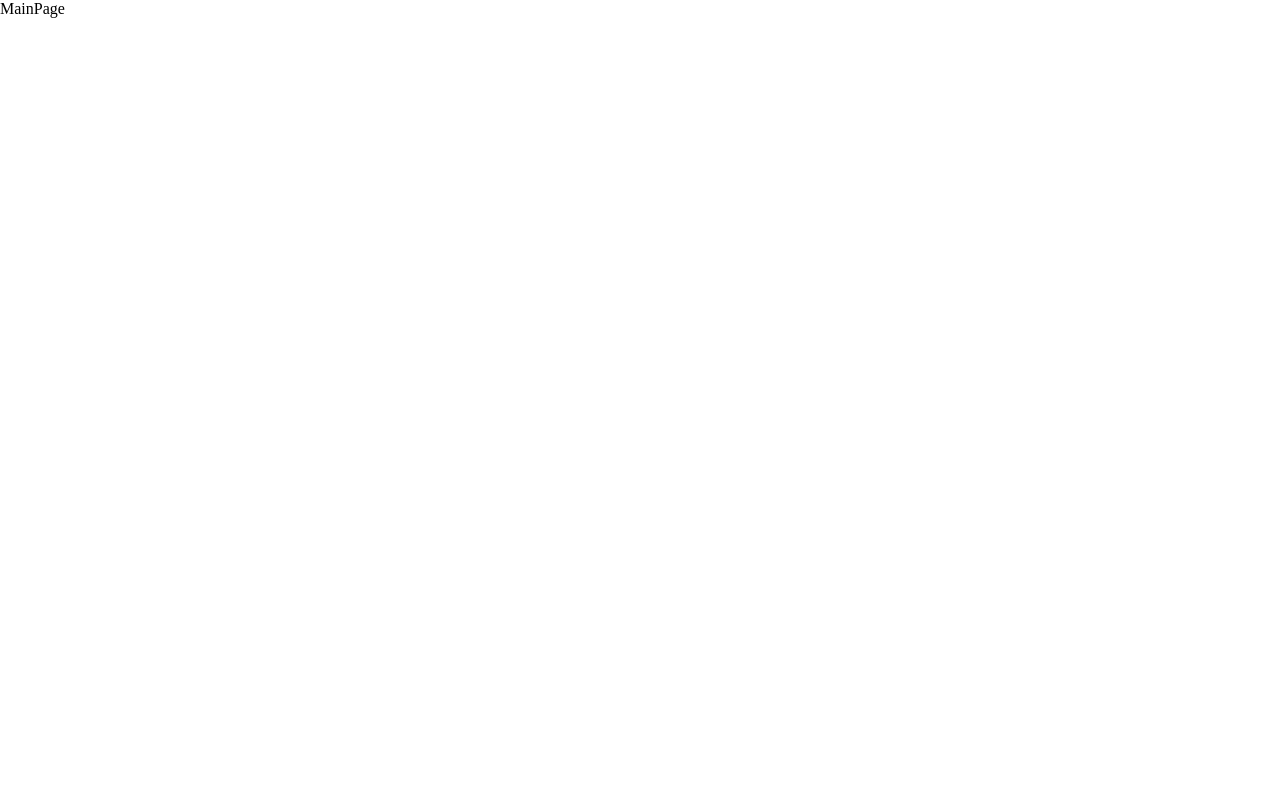
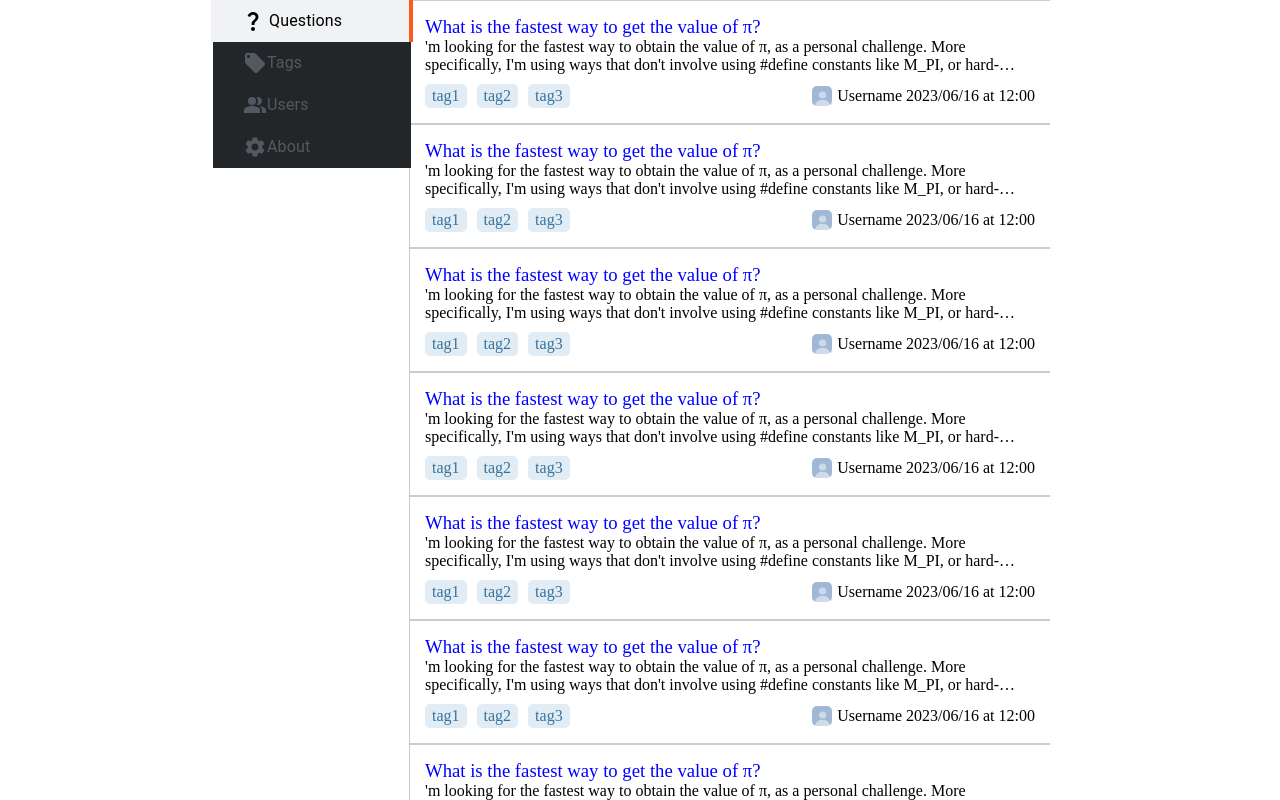
Before and after one commit to codestates-seb/seb44_pre_011, a React (Create React App) app: page / in a window 1280 px wide. Shown: the top 800 px of the page. Built offline with nearby package versions, Linux system fonts and the light colour scheme.

Commit message:
mainpage fix

```diff
--- a/src/Components/Questions/Questions.module.css
+++ b/src/Components/Questions/Questions.module.css
@@ -12,7 +12,6 @@ h3 {
 
 #container {
   height: 10%;
-  width: 50%;
   border-top: 1px solid #ccc;
   border-bottom: 1px solid #ccc;
   padding: 15px;
--- a/src/Pages/Main/MainPage.js
+++ b/src/Pages/Main/MainPage.js
@@ -1,7 +1,61 @@
 import React from "react";
+import { useState } from "react";
+import Aside from "../../Components/Aside/Aside";
+import Footer from "../../Components/Footer/Footer";
+import Questions from "../../Components/Questions/Questions";
+import style from "./MainPage.module.css";
 
 const MainPage = () => {
-  return <div>MainPage</div>;
+  const [page, setPage] = useState(1);
+  const offset = (page - 1) * 15;
+
+  const array = Array(50).fill();
+  const numPages = Math.ceil(array.length / 15);
+
+  return (
+    <div>
+      <div id={style.main}>
+        <div id={style.asdie}>
+          <Aside />
+        </div>
+        <div id={style.question}>
+          {array.slice(offset, offset + 15).map((index) => (
+            <Questions key={index} />
+          ))}
+        </div>
+      </div>
+      <div id={style.nav}>
+        <button
+          className={style.button}
+          onClick={() => setPage(page - 1)}
+          disabled={page === 1}
+        >
+          &lt;
+        </button>
+        {Array(numPages)
+          .fill()
+          .map((_, i) => (
+            <button
+              className={page === i + 1 ? style.buttonselect : style.button}
+              key={i + 1}
+              onClick={() => setPage(i + 1)}
+            >
+              {i + 1}
+            </button>
+          ))}
+        <button
+          className={style.button}
+          onClick={() => setPage(page + 1)}
+          disabled={page === numPages}
+        >
+          &gt;
+        </button>
+      </div>
+      <div id={style.footer}>
+        <Footer />
+      </div>
+    </div>
+  );
 };
 
 export default MainPage;
--- /dev/null
+++ b/src/Pages/Main/MainPage.module.css
@@ -0,0 +1,72 @@
+* {
+  align-items: center;
+  margin: 0;
+}
+
+#main {
+  display: flex;
+  flex-direction: row;
+  justify-content: center;
+  align-items: flex-start;
+}
+
+#asdie {
+  position: sticky;
+  top: 0;
+  clear: both;
+  overflow: visible;
+}
+
+#question {
+  width: 50%;
+  border-left: 1px solid #ccc;
+  clear: both;
+  margin-left: 15px;
+}
+
+#nav {
+  display: flex;
+  justify-content: center;
+  align-items: center;
+  gap: 4px;
+  margin: 16px;
+}
+
+.button {
+  border: none;
+  border-radius: 8px;
+  padding: 8px;
+  margin: 0;
+  background: black;
+  color: white;
+  font-size: 1rem;
+}
+
+.button:hover {
+  background: tomato;
+  cursor: pointer;
+  transform: translateY(-2px);
+}
+
+.button:disabled {
+  background: grey;
+  cursor: revert;
+  transform: revert;
+}
+
+.buttonselect {
+  border: none;
+  border-radius: 8px;
+  padding: 8px;
+  margin: 0;
+  color: white;
+  font-size: 1rem;
+  background: deeppink;
+  font-weight: bold;
+  cursor: revert;
+  transform: revert;
+}
+
+#footer {
+  overflow-x: hidden;
+}
```
